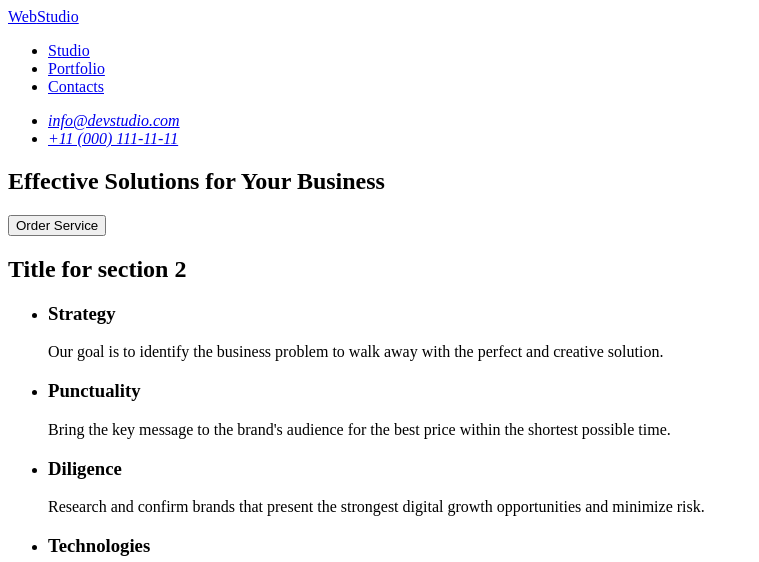
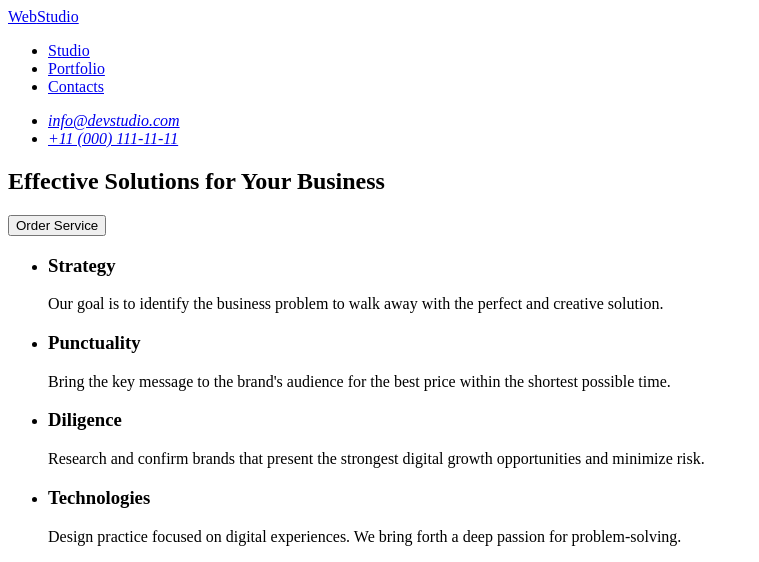
Before and after one commit to ulianasunny31/goit-markup-hw-01, a plain HTML site: page index.html in a window 1280 px wide. Shown: the top 562 px of the page, without its empty margins (0-759 px from the left). Drawn offline with Linux system fonts and the light colour scheme.

Commit message:
Update index.html

```diff
--- a/index.html
+++ b/index.html
@@ -42,7 +42,7 @@
 
       <!-- Qualities section -->
       <section>
-        <h2>Title for section 2</h2>
+        <h2 hidden>Title for section 2</h2>
         <ul>
           <li>
             <h3>Strategy</h3>
```
